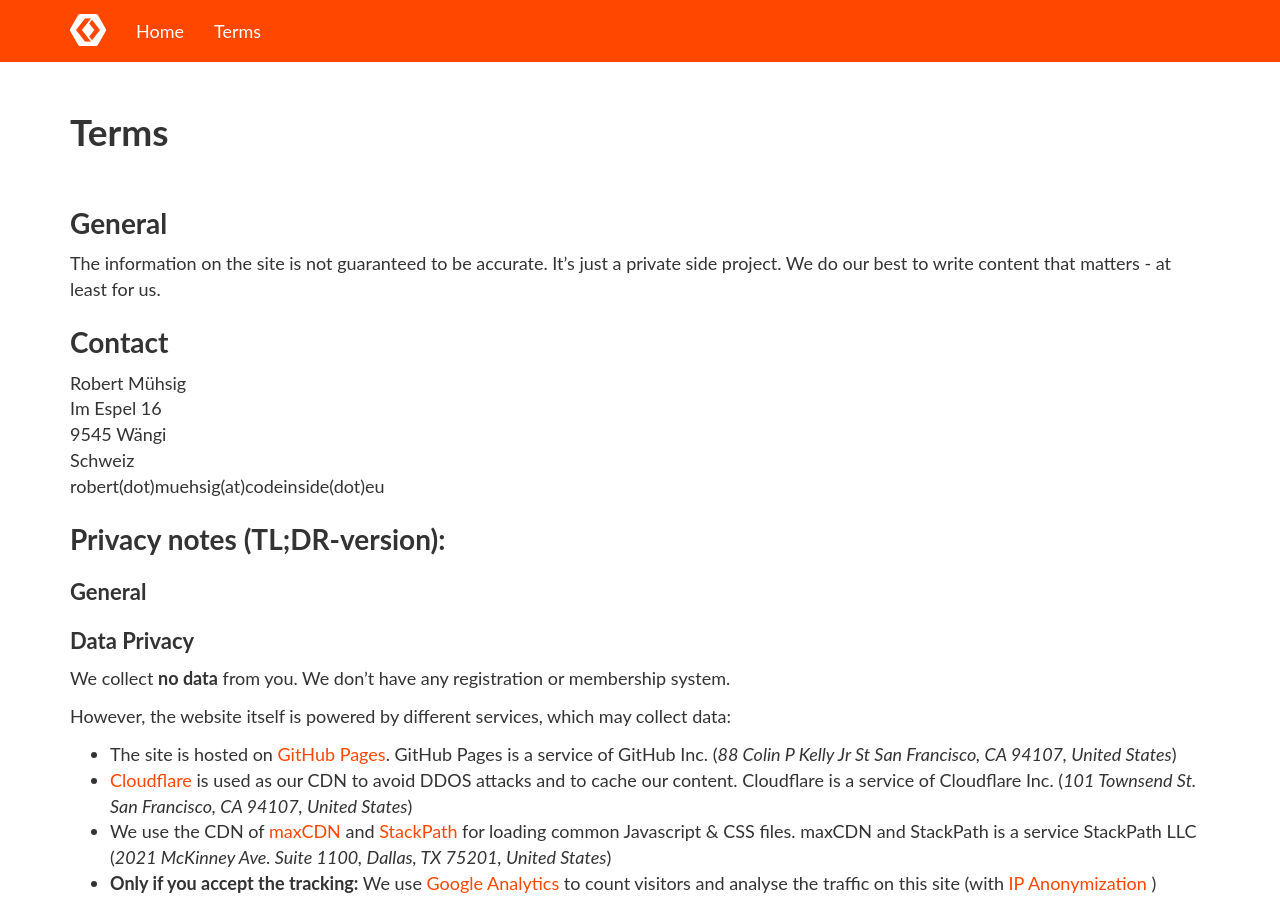
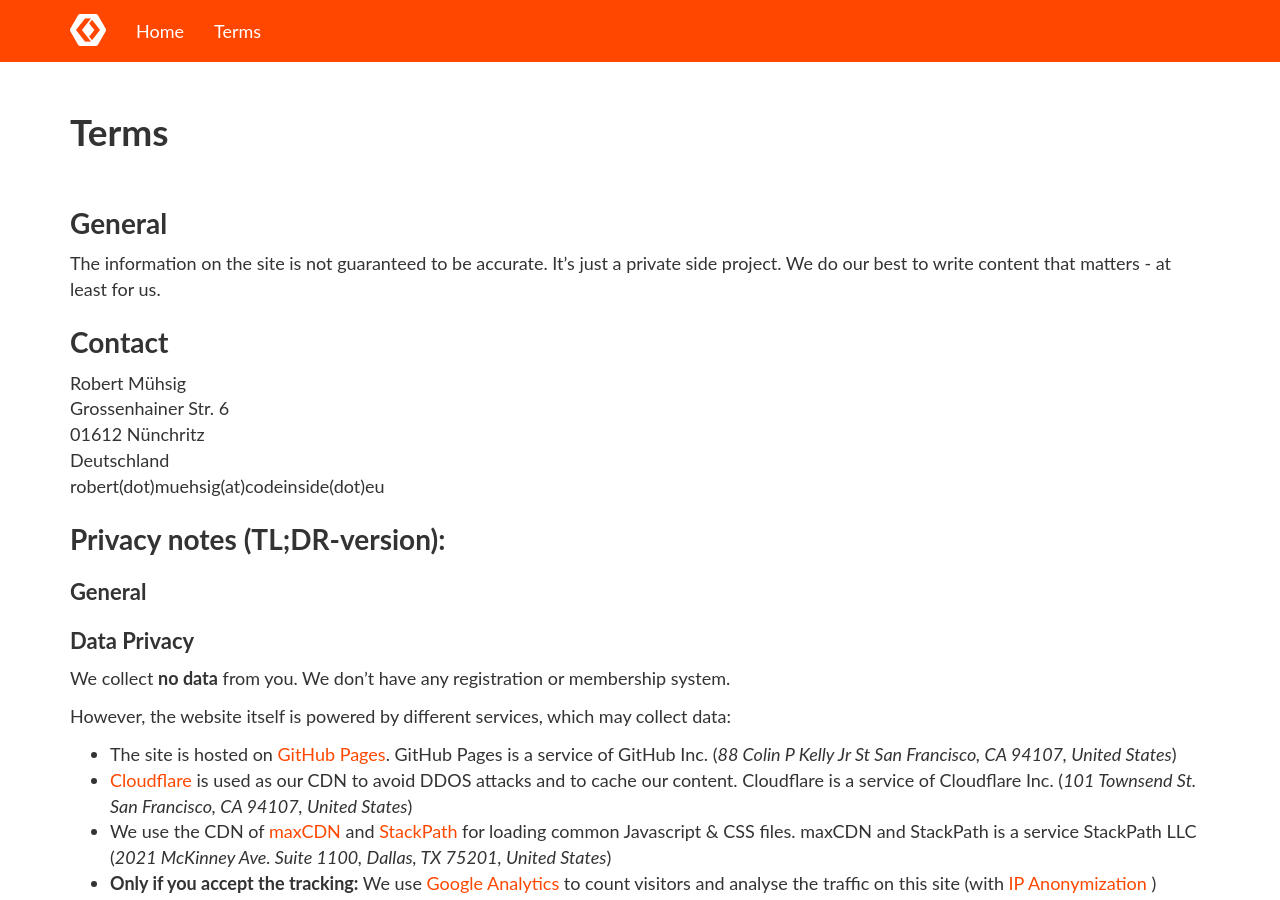
Before and after one commit to Code-Inside/KnowYourStack, a Jekyll site: the page built from terms.md, in a window 1280 px wide and 900 px high. Built offline with Jekyll 4.4.1, drawn with Linux system fonts in a browser that asks for light colours; nearby versions of some CDN libraries; comment, search, counter and statistics services are not loaded.

Commit message:
Update terms.md

```diff
--- a/terms.md
+++ b/terms.md
@@ -14,9 +14,9 @@
 ## Contact
 
 <p>Robert Mühsig<br>
-Im Espel 16<br>
-9545 Wängi<br>
-Schweiz<br>
+Grossenhainer Str. 6<br>
+01612 Nünchritz<br>
+Deutschland<br>
 robert(dot)muehsig(at)codeinside(dot)eu</p>
 
 ## Privacy notes (TL;DR-version):
```
